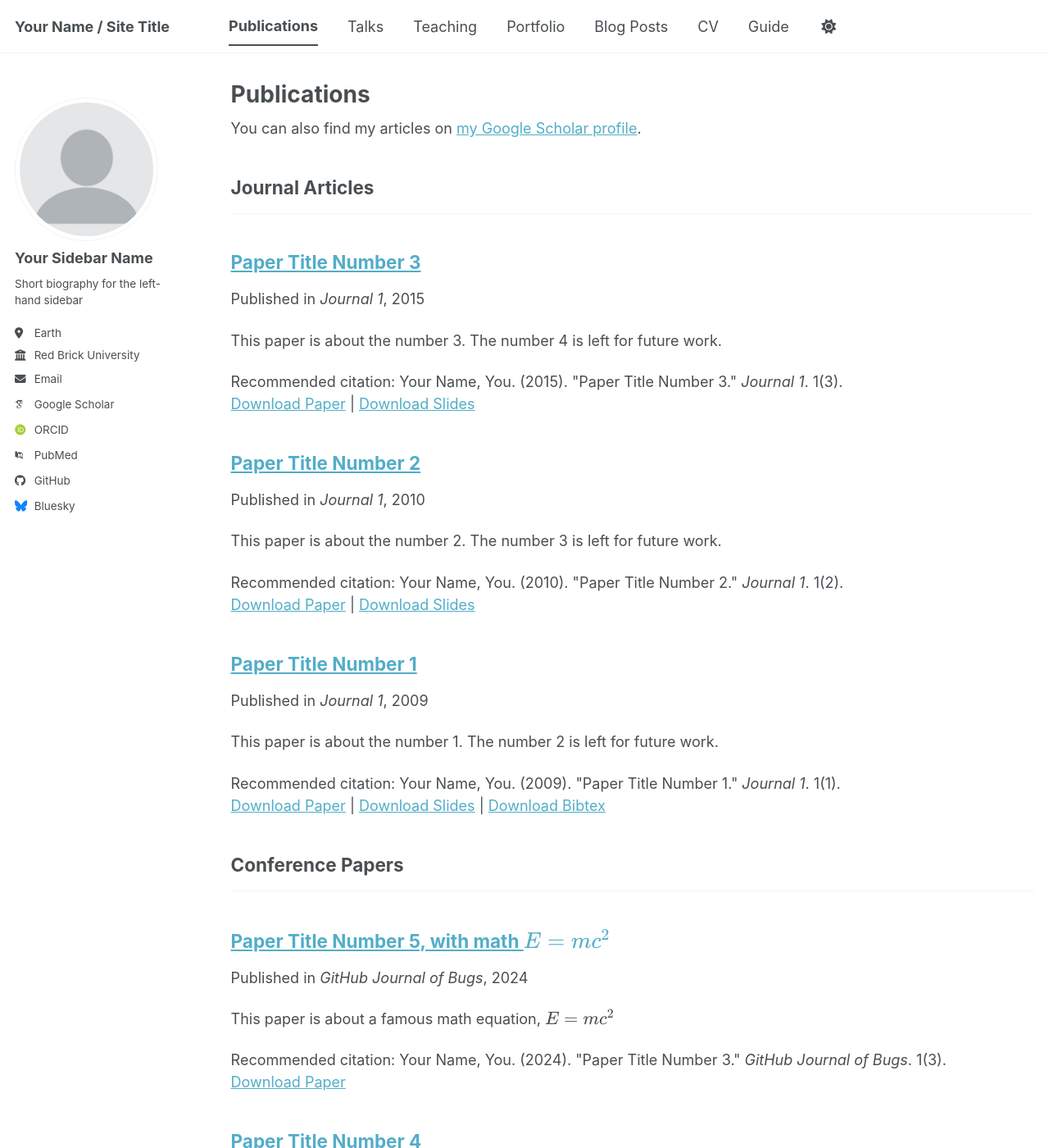
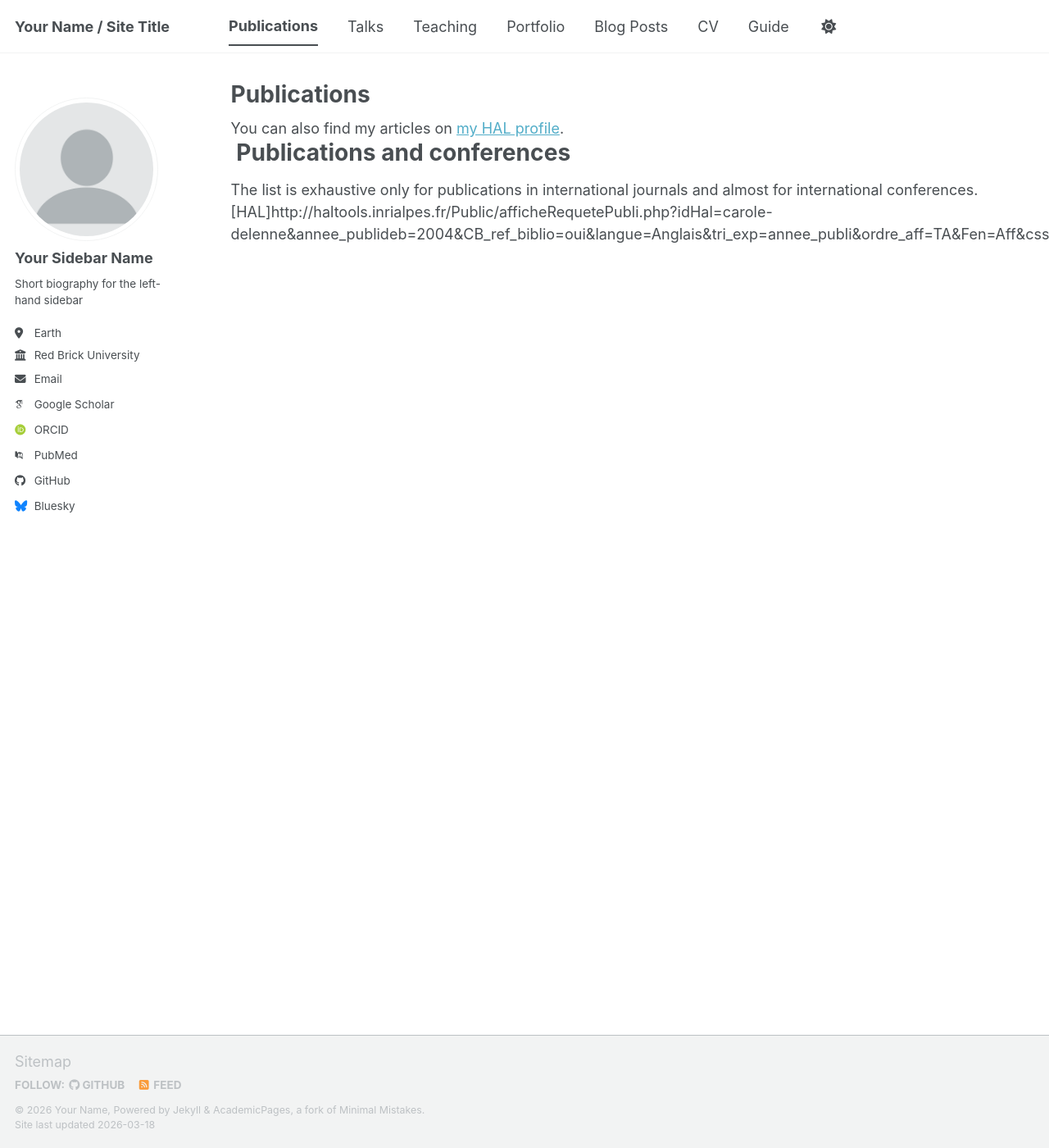
Before and after one commit to caroledelenne/caroledelenne.github.io, a Jekyll site: the page built from _pages/publications.html, in a window 1280 px wide and 1400 px high. Shown: the whole window at 82% size. Built offline with Jekyll 4.4.1, drawn with Linux system fonts in a browser that asks for light colours; some web fonts are replaced; a script bundle is joined from its source files by our own code; library files that are not in the unit come from our copies; some of the changed text lies outside the part shown.

Commit message:
add url publi

```diff
--- a/_config.yml
+++ b/_config.yml
@@ -35,7 +35,7 @@ author:
   # Academic websites
   academia         : # URL
   arxiv            : # URL - Update with the correct link to your profile
-  googlescholar    : "https://scholar.google.com/citations?user=PS_CX0AAAAAJ"
+  googlescholar    : "https://cv.hal.science/carole-delenne"
   inspire-hep      : # URL
   impactstory      : # URL
   orcid            : "https://orcid.org/yourorcidurl"
--- a/_pages/publications.html
+++ b/_pages/publications.html
@@ -6,13 +6,19 @@ author_profile: true
 ---
 
 {% if site.author.googlescholar %}
-  <div class="wordwrap">You can also find my articles on <a href="{{site.author.googlescholar}}">my Google Scholar profile</a>.</div>
+  <div class="wordwrap">You can also find my articles on <a href="{{site.author.googlescholar}}">my HAL profile</a>.</div>
 {% endif %}
 
 {% include base_path %}
 
+<h1><a id="publi"></a> Publications and conferences</h1>
+The list is exhaustive only for publications in international journals and almost for international conferences.
+
+[HAL]http://haltools.inrialpes.fr/Public/afficheRequetePubli.php?idHal=carole-delenne&amp;annee_publideb=2004&amp;CB_ref_biblio=oui&amp;langue=Anglais&amp;tri_exp=annee_publi&amp;ordre_aff=TA&amp;Fen=Aff&amp;css=../css/styles_publicationsHAL.css[/HAL]
+<div align="right"></div>
+
 <!-- New style rendering if publication categories are defined -->
-{% if site.publication_category %}
+<!-- {% if site.publication_category %}
   {% for category in site.publication_category  %}
     {% assign title_shown = false %}
     {% for post in site.publications reversed %}
@@ -31,3 +37,4 @@ author_profile: true
     {% include archive-single.html %}
   {% endfor %}
 {% endif %}
+ -->
```
